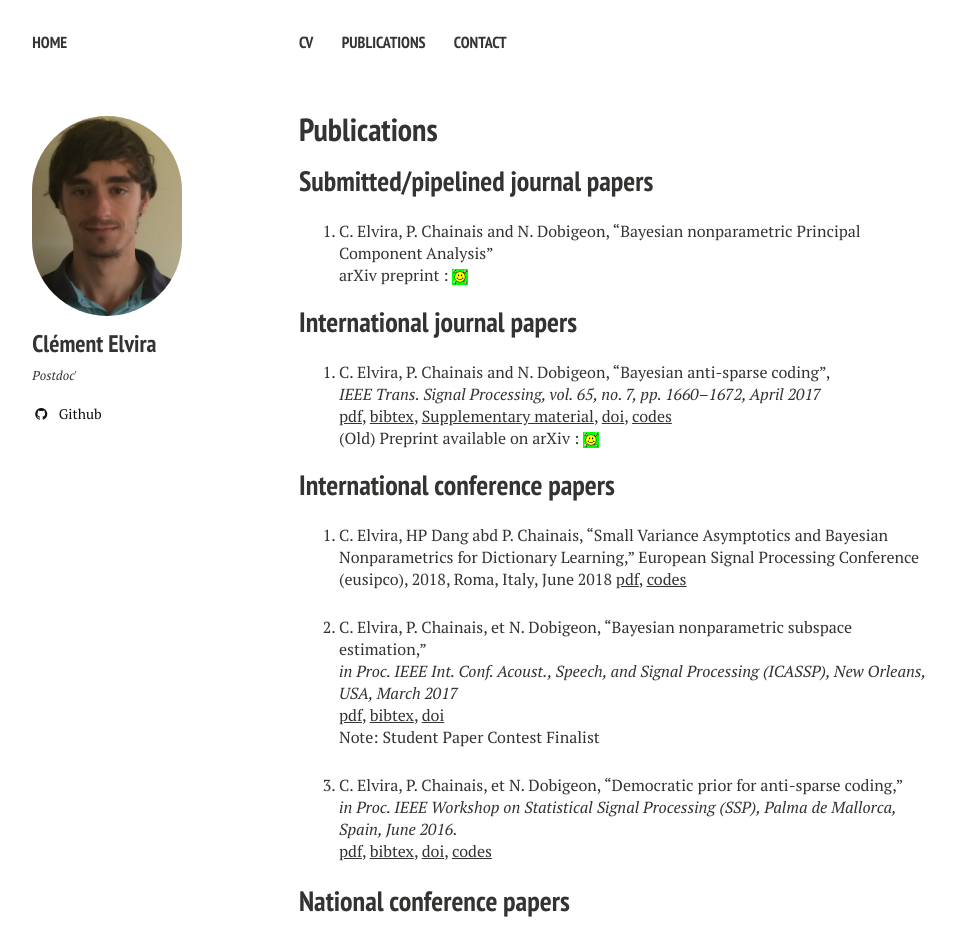
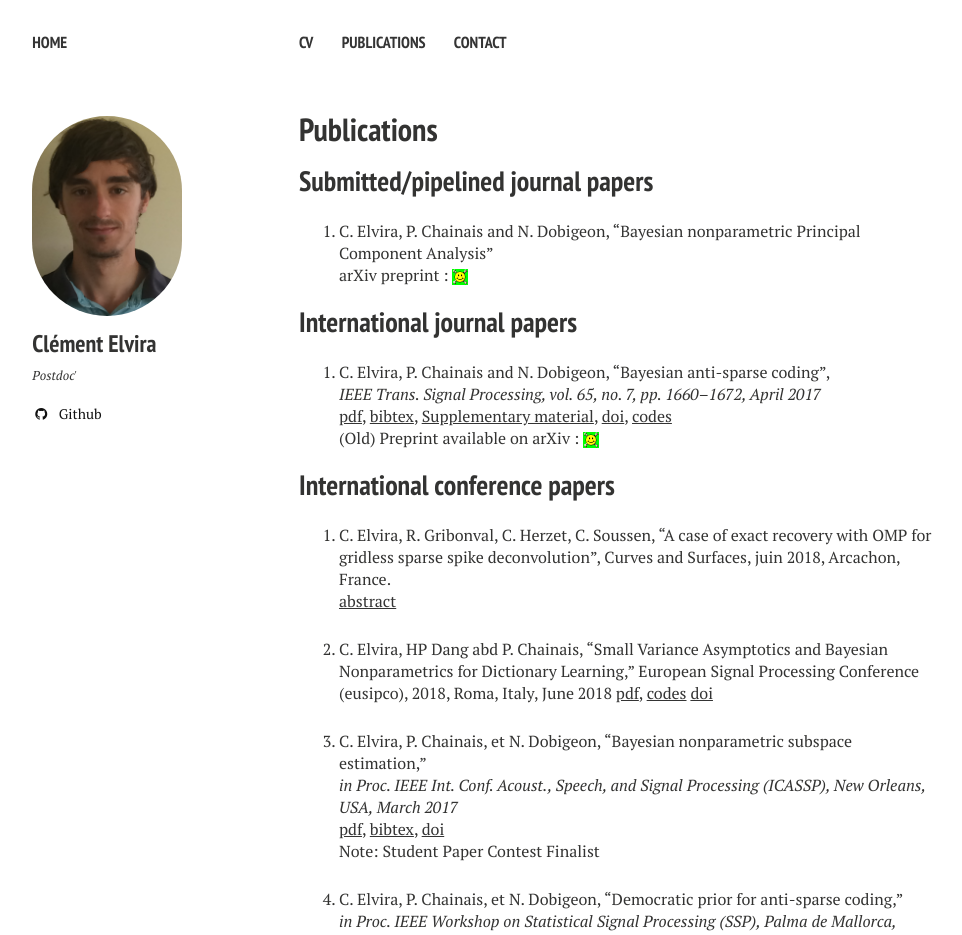
Before and after one commit to c-elvira/c-elvira.github.io-old, a Jekyll site: the page built from publication/index.md, in a window 1280 px wide. Shown: the top 935 px of the page, without its empty margins (21-983 px from the left). Built offline with Jekyll 4.4.1, drawn with Linux system fonts in a browser that asks for light colours; nearby versions of some CDN libraries.

Commit message:
Update index.md
adding doi + CS2018

```diff
--- a/publication/index.md
+++ b/publication/index.md
@@ -20,16 +20,19 @@ arXiv preprint : [![arXiv](../images/logo/arxiv_icon.png)](https://arxiv.org/abs
 
 ## International conference papers
 
-1. C. Elvira, HP Dang abd P. Chainais, “Small Variance Asymptotics and Bayesian Nonparametrics for Dictionary Learning,”
+1. C. Elvira, R. Gribonval, C. Herzet, C. Soussen, "A case of exact recovery with OMP for gridless sparse spike deconvolution", Curves and Surfaces, juin 2018, Arcachon, France. \\
+[abstract](https://hal.inria.fr/view/index/?identifiant=hal-01937532&lang=fr)
+
+2. C. Elvira, HP Dang abd P. Chainais, “Small Variance Asymptotics and Bayesian Nonparametrics for Dictionary Learning,”
 European Signal Processing Conference (eusipco), 2018, Roma, Italy, June 2018
-[pdf](http://www.hongphuong-dang.com/DATA/2018_EUSIPCO.pdf), [codes](https://github.com/c-elvira/IBPDL-SVA)
+[pdf](http://www.hongphuong-dang.com/DATA/2018_EUSIPCO.pdf), [codes](https://github.com/c-elvira/IBPDL-SVA) [doi](https://doi.org/10.23919/EUSIPCO.2018.8553142)
 
-2. C. Elvira, P. Chainais, et N. Dobigeon, "Bayesian nonparametric subspace estimation," <br/>
+3. C. Elvira, P. Chainais, et N. Dobigeon, "Bayesian nonparametric subspace estimation," <br/>
 *in Proc. IEEE Int. Conf. Acoust., Speech, and Signal Processing (ICASSP), New Orleans, USA, March 2017* <br/>
 [pdf](../pdf/elvira2017iccasp.pdf), [bibtex](../bibtex/elvira2017_iccasp.md), [doi](https://doi.org/10.1109/ICASSP.2017.7952556) <br/>
 Note: Student Paper Contest Finalist
 
-3. C. Elvira, P. Chainais, et N. Dobigeon, "Democratic prior for anti-sparse coding,"<br/>
+4. C. Elvira, P. Chainais, et N. Dobigeon, "Democratic prior for anti-sparse coding,"<br/>
 *in Proc. IEEE Workshop on Statistical Signal Processing (SSP), Palma de Mallorca, Spain, June 2016.*<br/>
 [pdf](../pdf/elvira2016ssp.pdf), [bibtex](../bibtex/elvira2016ssp.md),  [doi](https://doi.org/10.1109/SSP.2016.7551813), [codes](https://github.com/c-elvira/bayesian_antisparse_algorithm)
 
```
